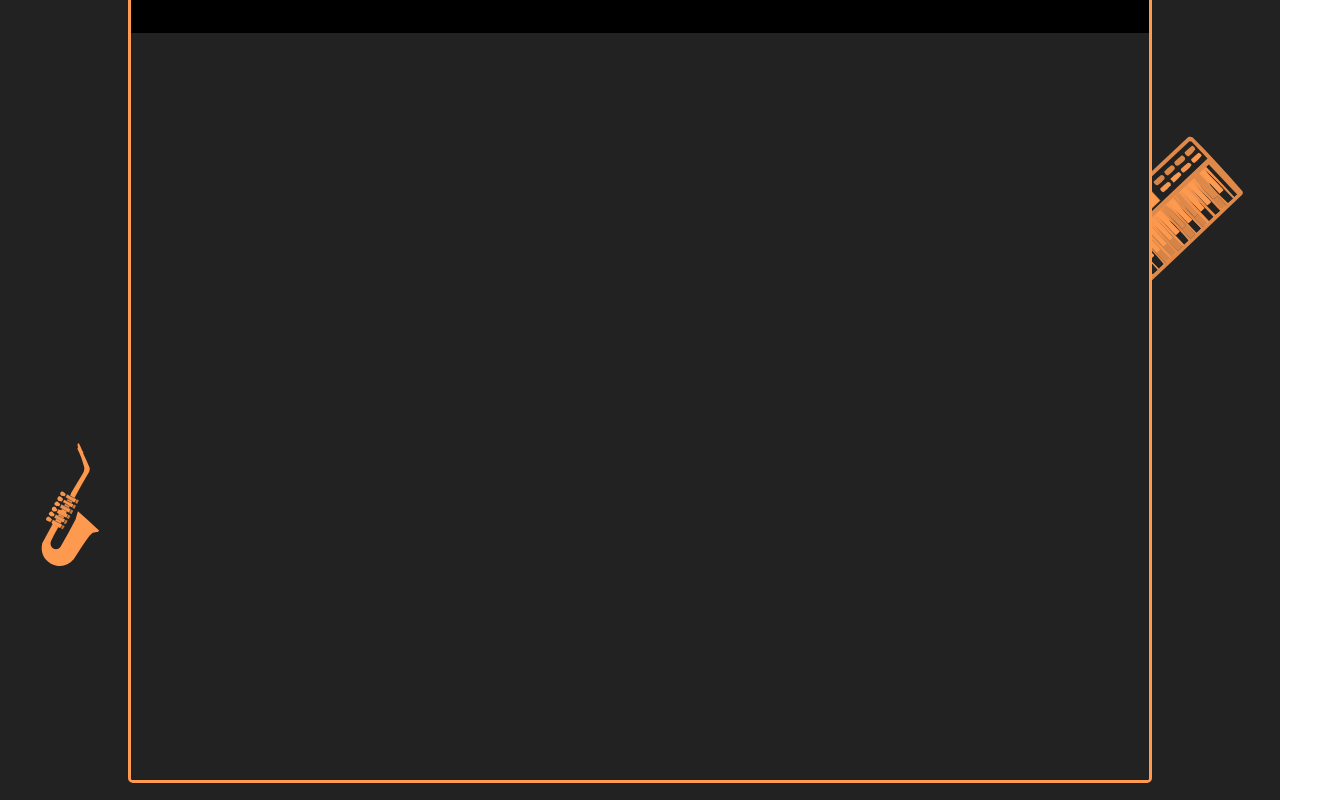
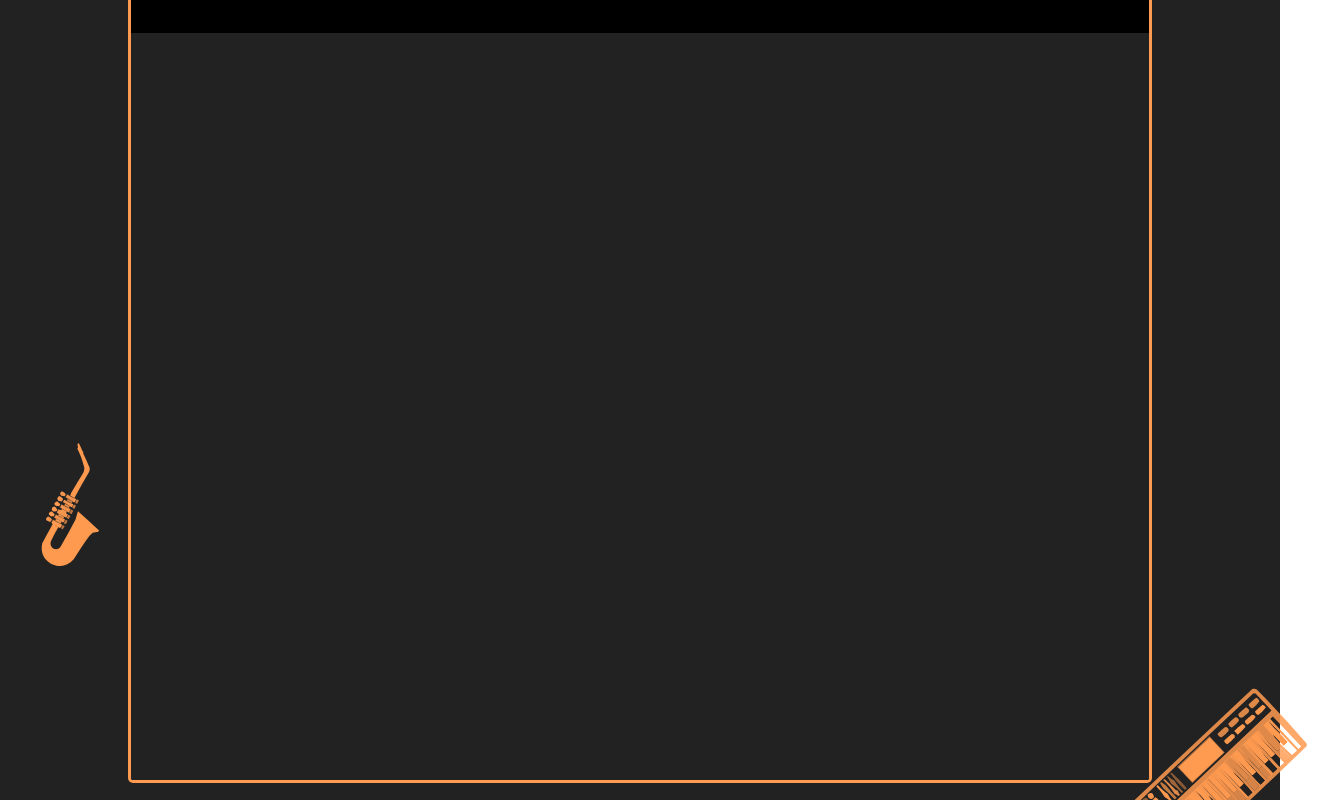
Before and after one commit to g-franklinn/Site_Trainee_CPE, a React (Vite) app: page / in a window 1280 px wide. Shown: the part 760-1560 px from the top of the page, 1327 px wide, since content can reach past the window. Built offline with nearby package versions, Linux system fonts and the light colour scheme.

Commit message:
edit icones de fundo

```diff
--- a/src/Pages/cadastro/StylesCadastro.js
+++ b/src/Pages/cadastro/StylesCadastro.js
@@ -109,7 +109,7 @@ export const PageContent = styled.div`
 
     & .nota1 {
         width:100px;
-        margin: 650px auto auto 3%;
+        margin: 30% auto 0 8%;
         position:absolute;
         rotate:-40deg;
 
@@ -140,16 +140,6 @@ export const PageContent = styled.div`
         }
     }
 
-    & .teclado {
-        width:200px;
-        margin: 30% auto 0 8%;
-        position:absolute;
-        rotate:-10deg;
-
-        @media (max-width: 768) {
-                width: 20%;
-            }
-    }
 
     & .saxofone {
             width:100px;
--- a/src/Pages/cadastro/cadastro.jsx
+++ b/src/Pages/cadastro/cadastro.jsx
@@ -2,7 +2,6 @@ import "./StylesCadastro";
 import HeaderBase from "../../components/header/header";
 import FooterBase from "../../components/footer/footer";
 import Nota1 from "../../assets/Nota 1.svg";
-import Teclado from "../../assets/Teclado.svg";
 import Saxofone from "../../assets/Saxofone.svg";
 import Headfone from "../../assets/Headfone.svg";
 import Sanfona from "../../assets/Sanfona.svg";
@@ -21,7 +20,6 @@ function Cadastro() {
           <PageContent>
 
           <img src={Saxofone}  className="saxofone" />
-          <img src={Teclado}  className="teclado" />
           <img src={Nota1}  className="nota1" />
           <img src={Sanfona}  className="sanfona" />
           <img src={Headfone}  className="headfone" />
--- a/src/Pages/home/StylesHome.js
+++ b/src/Pages/home/StylesHome.js
@@ -104,7 +104,7 @@ export const PageContent = styled.div`
 
     & .teclado {
         width:200px;
-        margin: 600px auto 0 82%;
+        margin: 90% auto 100px 87%;
         position:absolute;
         rotate:-10deg;
 
```
